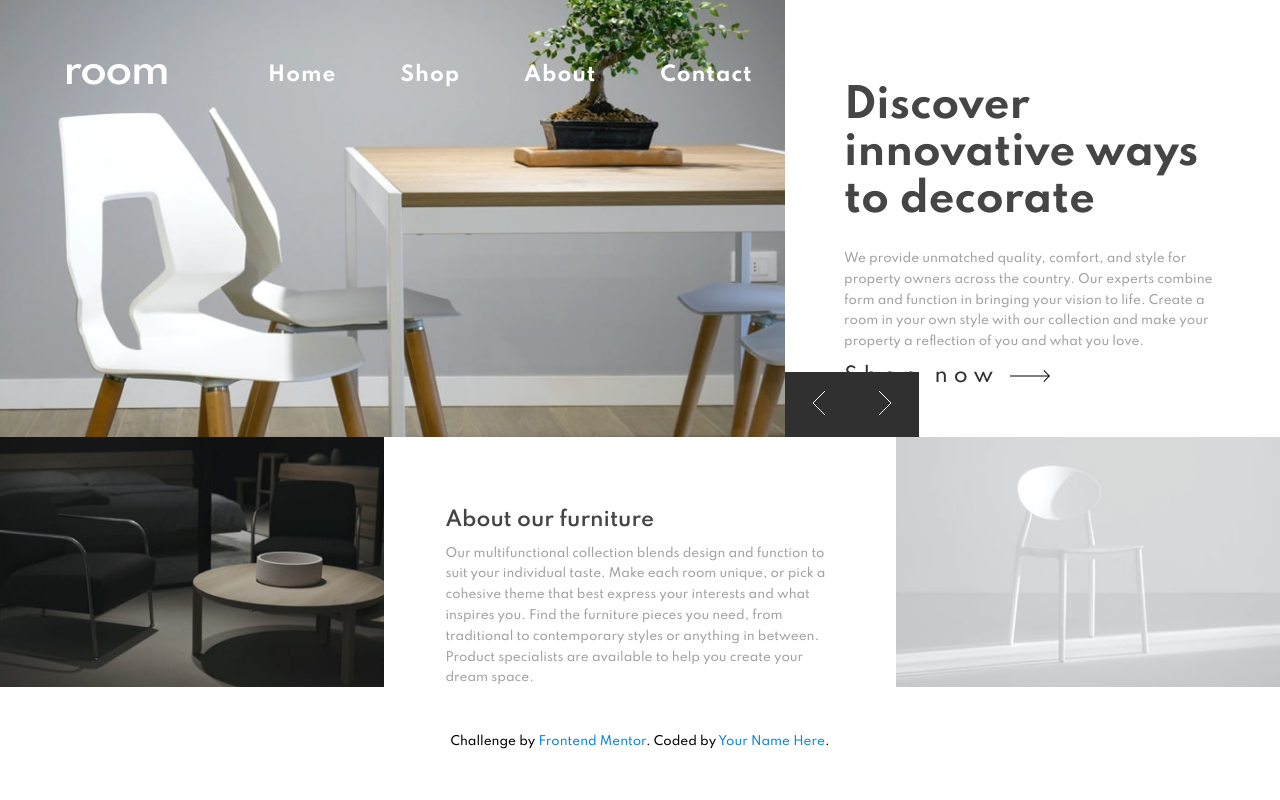
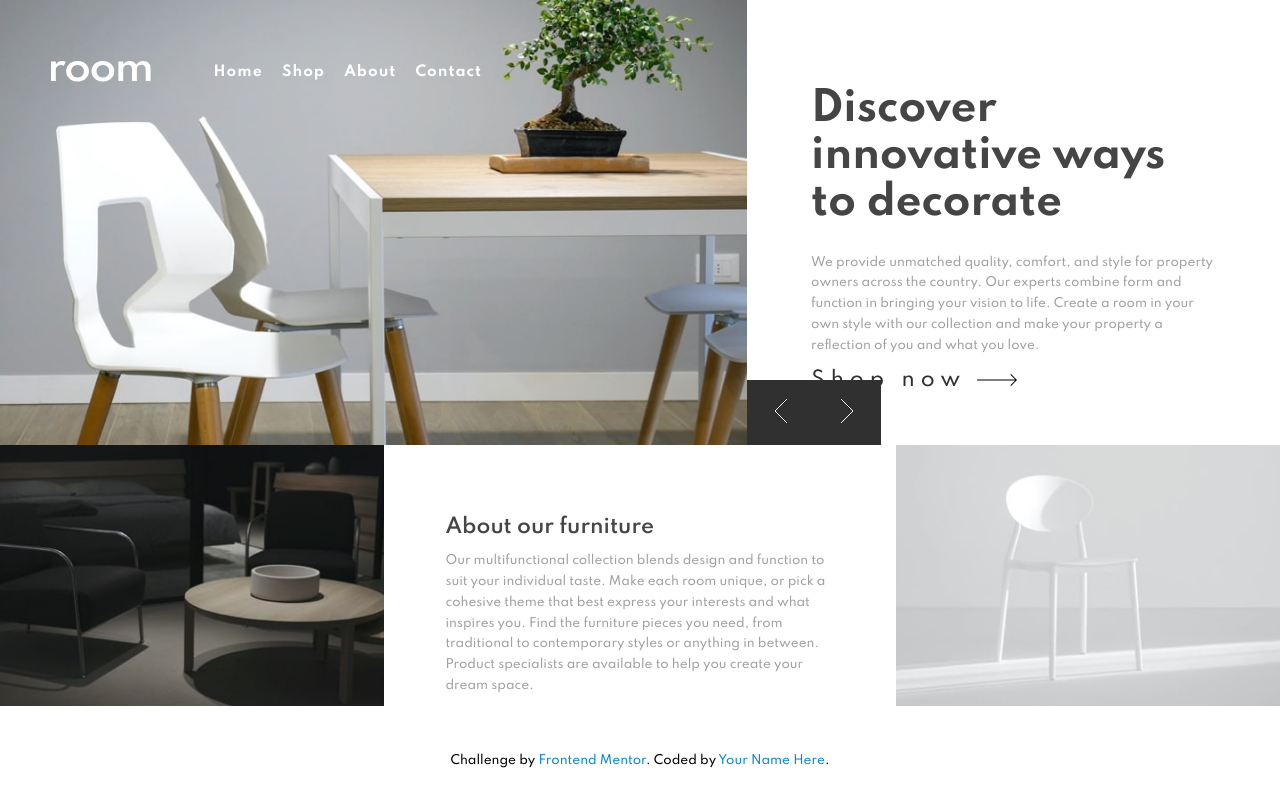
Before and after one commit to Richard-tate/frontendMasters, a plain HTML site: page room-homepage/index.html in a window 1280 px wide. Drawn offline with Linux system fonts and the light colour scheme.

Commit message:
Update style.css

```diff
--- a/room-homepage/style.css
+++ b/room-homepage/style.css
@@ -12,7 +12,7 @@ body{
 .wrapper{
     max-width: 1440px;
     margin: 0 auto;
-    height: 86.6%;
+    height: 90.6%;
     display: flex;
     flex-direction: column;
     font-family: 'Spartan', sans-serif;
@@ -59,14 +59,14 @@ body{
     justify-content: flex-start;
     align-items: center;
     margin-top: 2rem;
-    margin-left: 3rem;
+    margin-left: 2rem;
 }
  ul li, ul li a{
     text-decoration: none;
     list-style-type: none;
-    font-size: 20px;
-    font-weight: bolder;
-    margin: 0 1rem;
+    font-size: 14px;
+    font-weight: 700;
+    margin: 0 .3rem;
     letter-spacing: 1px;
 }
 li a:hover{
```
